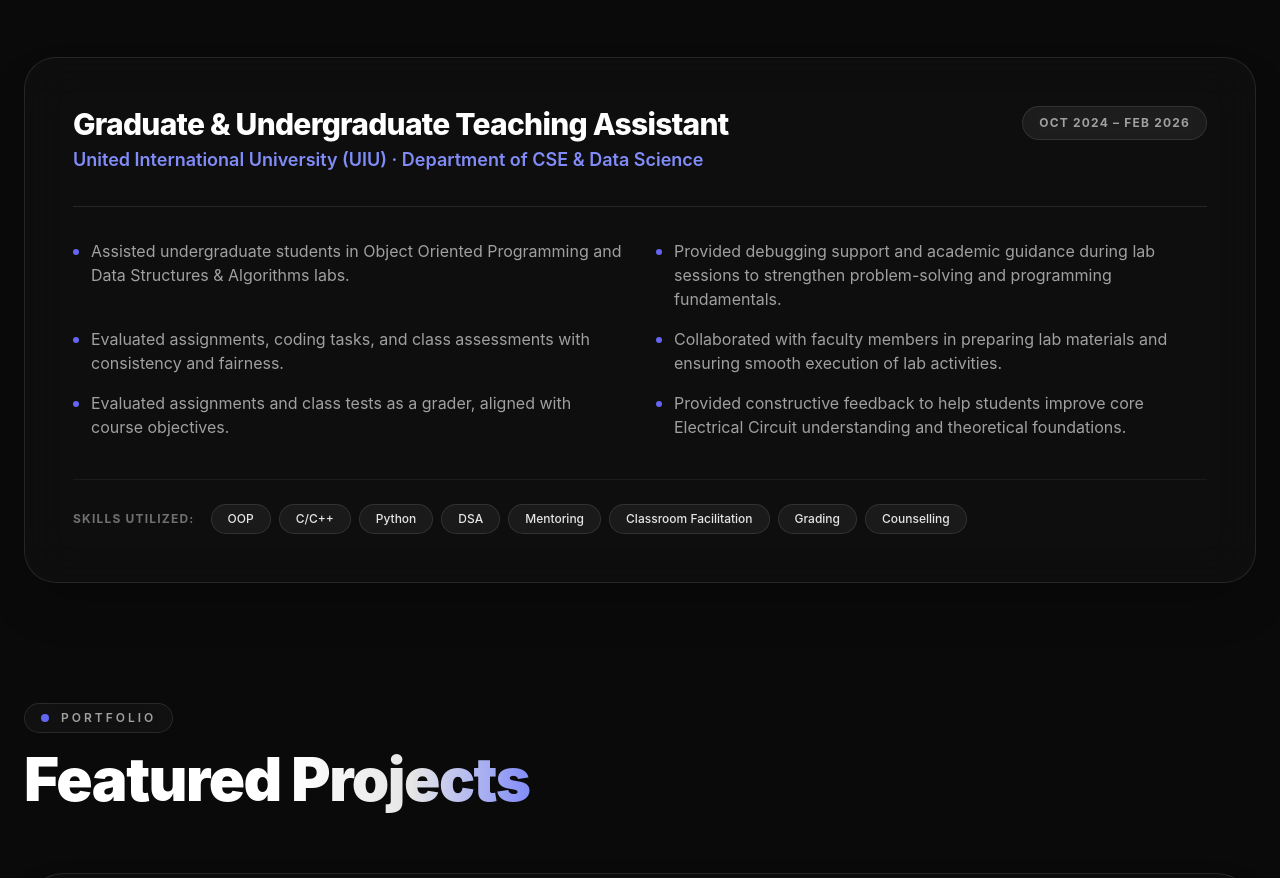
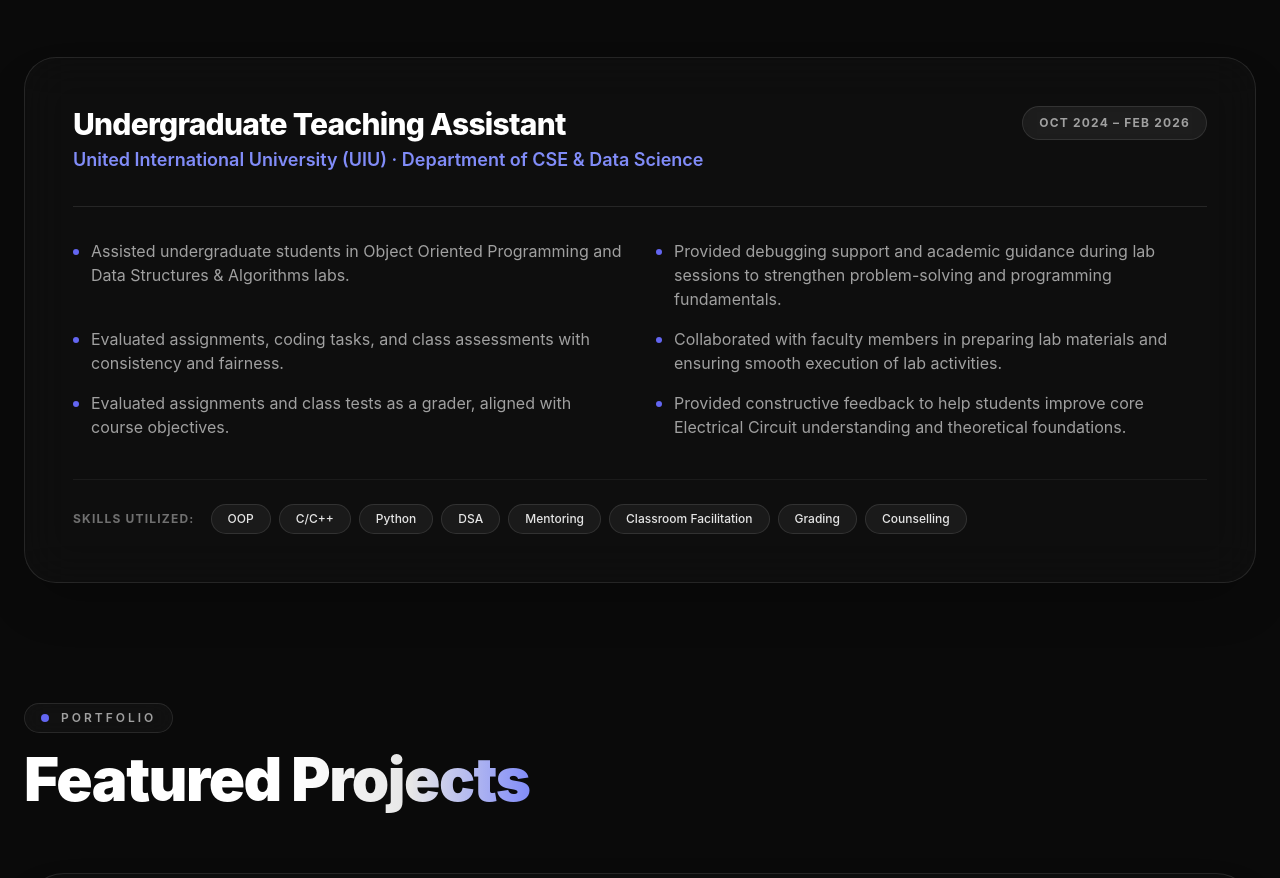
Before and after one commit to nubab4088/my_portfolio, a Next.js app: page / in a window 1280 px wide. Shown: the part 2331-3209 px from the top of the page. Built offline with nearby package versions, Linux system fonts and the light colour scheme.

Commit message:
new commit

```diff
--- a/components/sections/ExperienceSection.tsx
+++ b/components/sections/ExperienceSection.tsx
@@ -5,7 +5,7 @@ import { motion } from 'framer-motion';
 export default function ExperienceSection() {
   const experiences = [
     {
-      title: 'Graduate & Undergraduate Teaching Assistant',
+      title: 'Undergraduate Teaching Assistant',
       company: 'United International University (UIU) · Department of CSE & Data Science',
       period: 'Oct 2024 – Feb 2026',
       description: [
```
